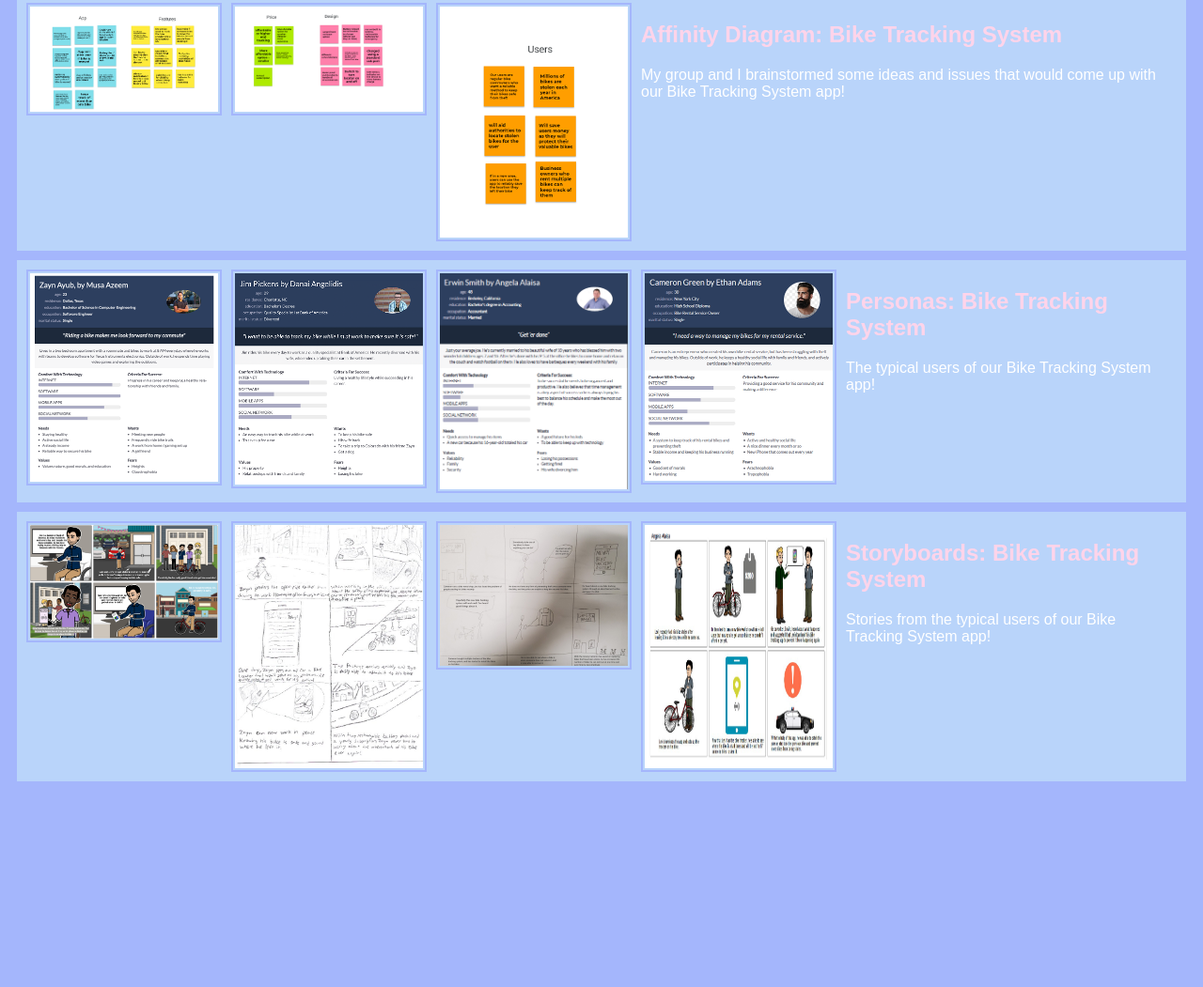
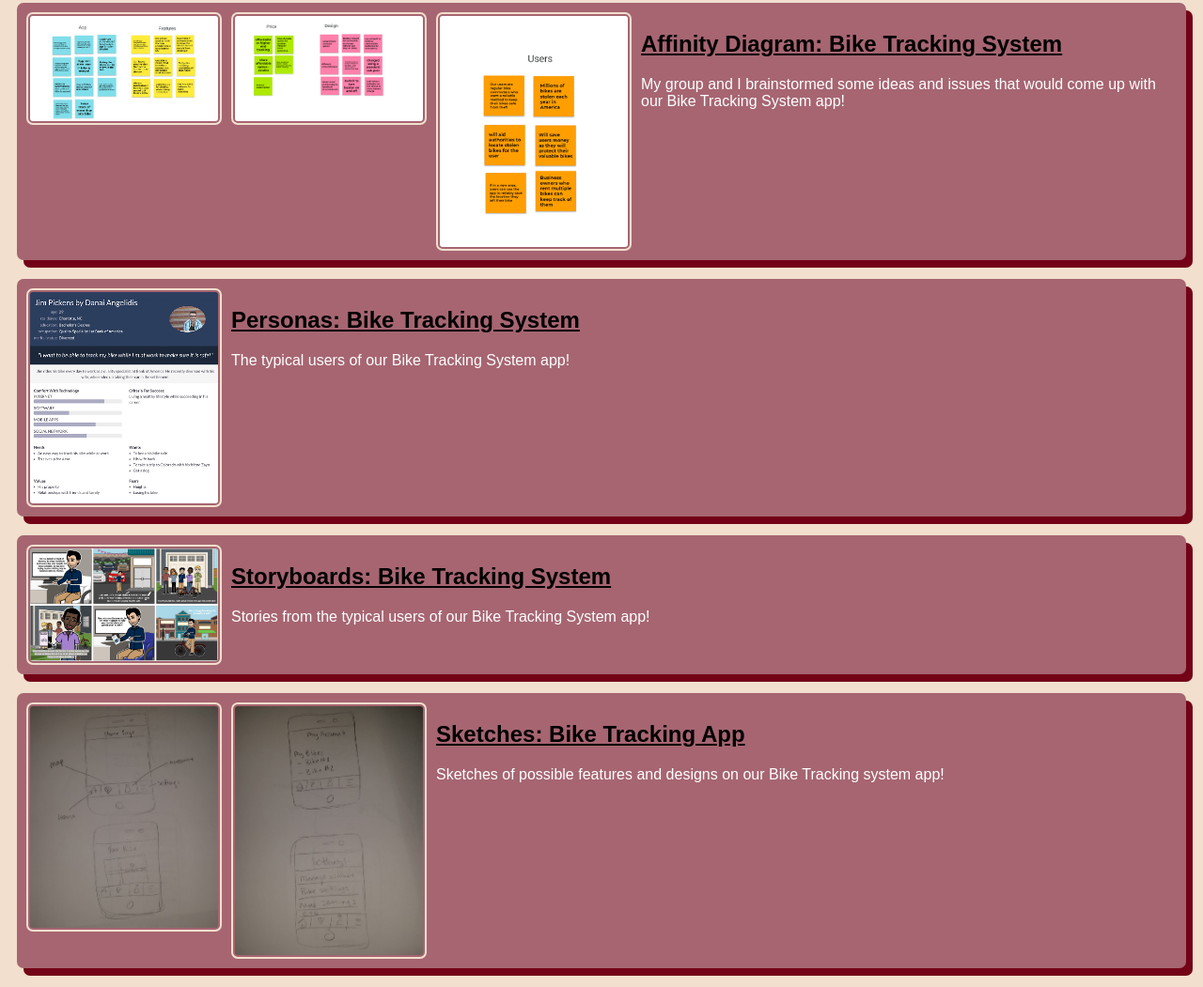
Before and after one commit to danaiangelidis/danaiangelidis.github.io, a plain HTML site: page index.html in a window 1280 px wide. Shown: the part 255-1306 px from the top of the page at 94% size. Before the commit the page ends 1097 px from the top, so only its background shows below. Drawn offline with Linux system fonts and the light colour scheme.

Commit message:
Add files via upload

```diff
--- a/index.html
+++ b/index.html
@@ -26,10 +26,7 @@
         </section>
 <!--persona assignment-->
         <section class="assignment">
-            <a href=Files/personas.pdf><img src="Images/persona1.png"></a>
             <a href=Files/personas.pdf><img src="Images/persona2.png"></a>
-            <a href=Files/personas.pdf><img src="Images/persona3.png"></a>
-            <a href=Files/personas.pdf><img src="Images/persona4.png"></a>
             <section class="class-details">
                 <a href=Files/personas.pdf><h2>Personas: Bike Tracking System</h2></a>
                 <p>The typical users of our Bike Tracking System app!</p>
@@ -38,14 +35,19 @@
 <!--story board assignment-->
         <section class="assignment">
             <a href=Files/storyboard.pdf><img src="Images/storyboard1.png"></a>
-            <a href=Files/storyboard.pdf><img src="Images/storyboard2.jpg"></a>
-            <a href=Files/storyboard.pdf><img src="Images/storyboard3.jpg"></a>
-            <a href=Files/storyboard.pdf></a><img src="Images/storyboard4.png"></a>
             <section class="class-details">
                 <a href=Files/storyboard.pdf><h2>Storyboards: Bike Tracking System</h2></a>
                 <p>Stories from the typical users of our Bike Tracking System app!</p>
             </section>
         </section>
 <!--sketches assignment-->
+        <section class="assignment">
+            <a href=Files/sketches.pdf><img src="Images/sketch1.jpg"></a>
+            <a href=Files/sketches.pdf><img src="Images/sketch2.jpg"></a>
+            <section class="class-details">
+                <a href=Files/sketches.pdf><h2>Sketches: Bike Tracking App</h2></a>
+                <p>Sketches of possible features and designs on our Bike Tracking system app!</p>
+            </section>
+        </section>
     </body>
 </html>
--- a/styles.css
+++ b/styles.css
@@ -1,32 +1,39 @@
 body{
-    background:#A4B6FC;
+    background: #F2DFCE;
     font-family: Arial, Helvetica, sans-serif;
 }
 
 .assignment {
-    display:flex;
-    padding:10px;
-    margin:10px;
-    background:#B9D4FA;
+    display: flex;
+    padding: 10px;
+    margin: 10px;
+    margin-bottom: 20px;
+    background: #A66571;
+    border-radius: 7px;
+    box-shadow: 7px 8px #730217;
 }
 
 .assignment img {
-    width:200px;
-    padding:2px;
+    width: 200px;
+    padding: 2px;
     margin-right: 10px;
-    border: 2px solid #A4B6FC;
+    border: 2px solid #F2DFCE;
+    border-radius: 7px;
 }
 
 h1{
-    color:#F0CD7D;
-    text-align:center;
+    color: #D93B3B;
+    text-align: center;
 }
 
 a {
-    text-decoration: none;
-    color: #FFD4EA;
+    color: black;
 }
 
 p {
     color: #fff;
 }
+
+.assignment a:hover {
+    color:#F2DFCE;
+}
```
Also changed, not shown: Images/sketch1.jpg (added), Images/sketch2.jpg (added), 1 other file.
